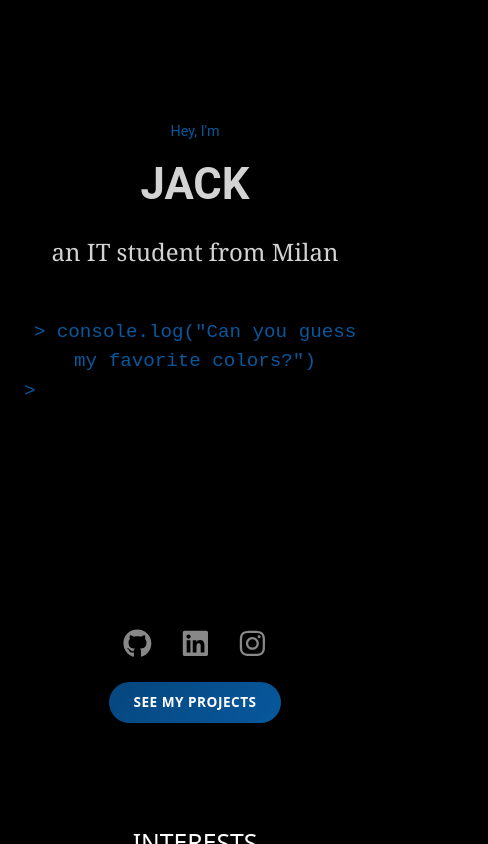
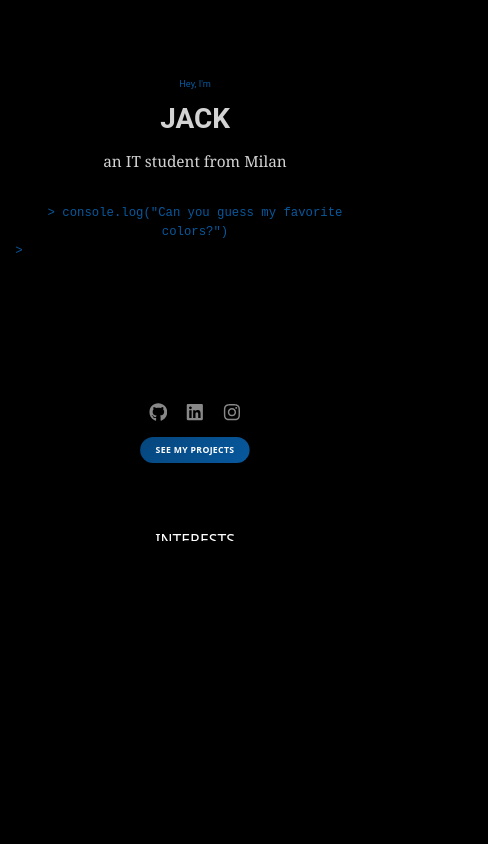
Before and after one commit to comitanigiacomo/deep_mind, a React (Vite) app: page / in a window 390 px wide. Shown: the whole page, 488 px wide, since content can reach past the window. Built offline with nearby package versions, Linux system fonts and the light colour scheme.

Commit message:
Refactor App.css: adjust html and body styles for improved layout and responsiveness

```diff
--- a/src/App.css
+++ b/src/App.css
@@ -17,6 +17,11 @@ html, body {
   overflow: hidden;
   background-color: var(--bg) !important;
   transition: background-color 0s ease;
+  transform: scale(0.8);
+  transform-origin: top left;
+  width: 125%;
+  height: auto;
+  overflow-x: hidden;
 }
 
 .section {
```
